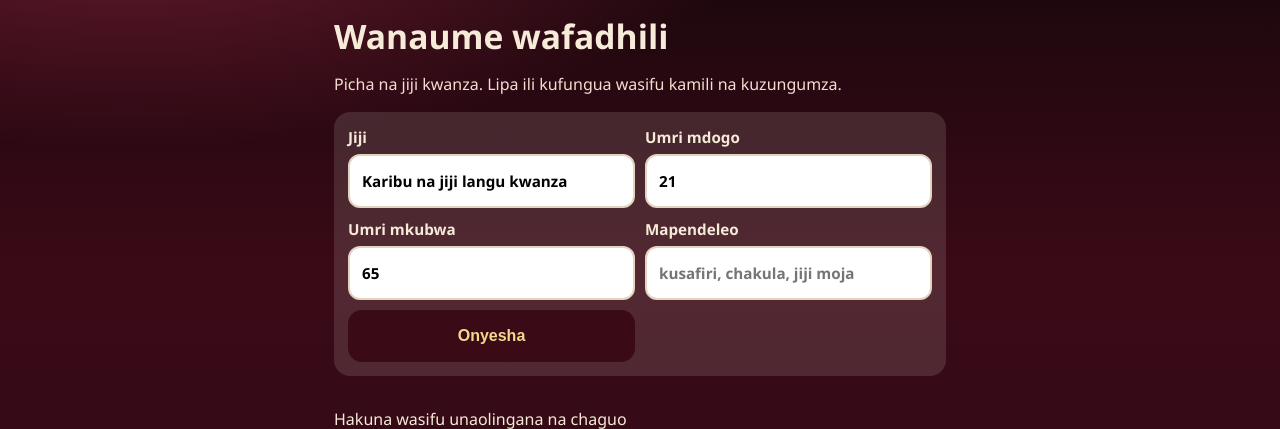
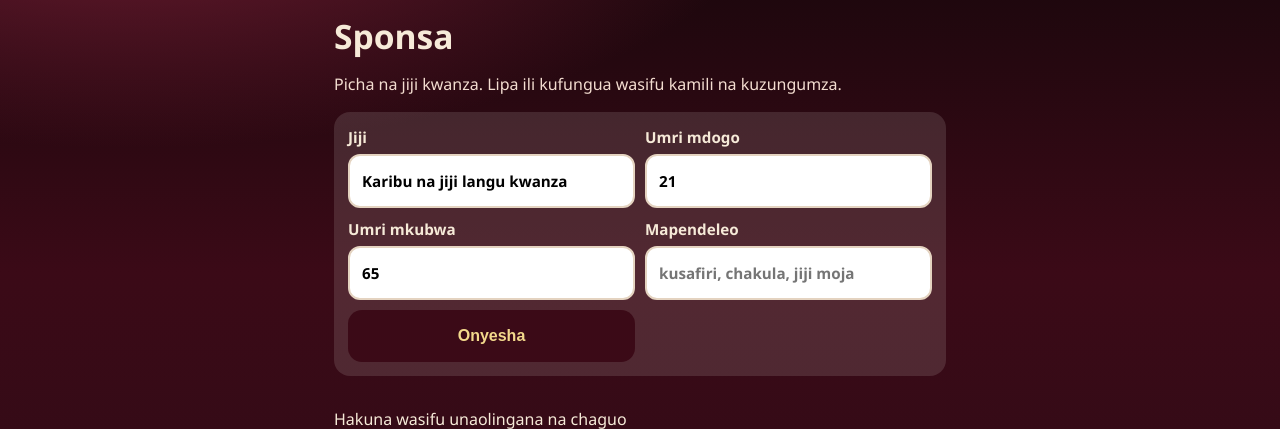
Before and after one commit to kengodhil/sponsa, a Django app: template frontend/templates/sponsors/browse.html in a window 1280 px wide. Shown: the part 47-476 px from the top of the page. Run offline with Django 5.2, Linux system fonts and the light colour scheme; the template is opened without the code that fills it: values that come from a table or form of the project are taken from there, others are empty.

Commit message:
Update Swahili: Wafadhili/wanaume wafadhili to Sponsa

```diff
--- a/frontend/templates/sponsors/browse.html
+++ b/frontend/templates/sponsors/browse.html
@@ -1,8 +1,8 @@
 {% extends "base.html" %}
-{% block title %}Wafadhili{% endblock %}
+{% block title %}Sponsa{% endblock %}
 {% block content %}
 <section>
-  <h1>Wanaume wafadhili</h1>
+  <h1>Sponsa</h1>
   <p class="lead">Picha na jiji kwanza. Lipa ili kufungua wasifu kamili na kuzungumza.</p>
   <form method="get" class="filters">
     <label>Jiji {{ form.city }}</label>
```
